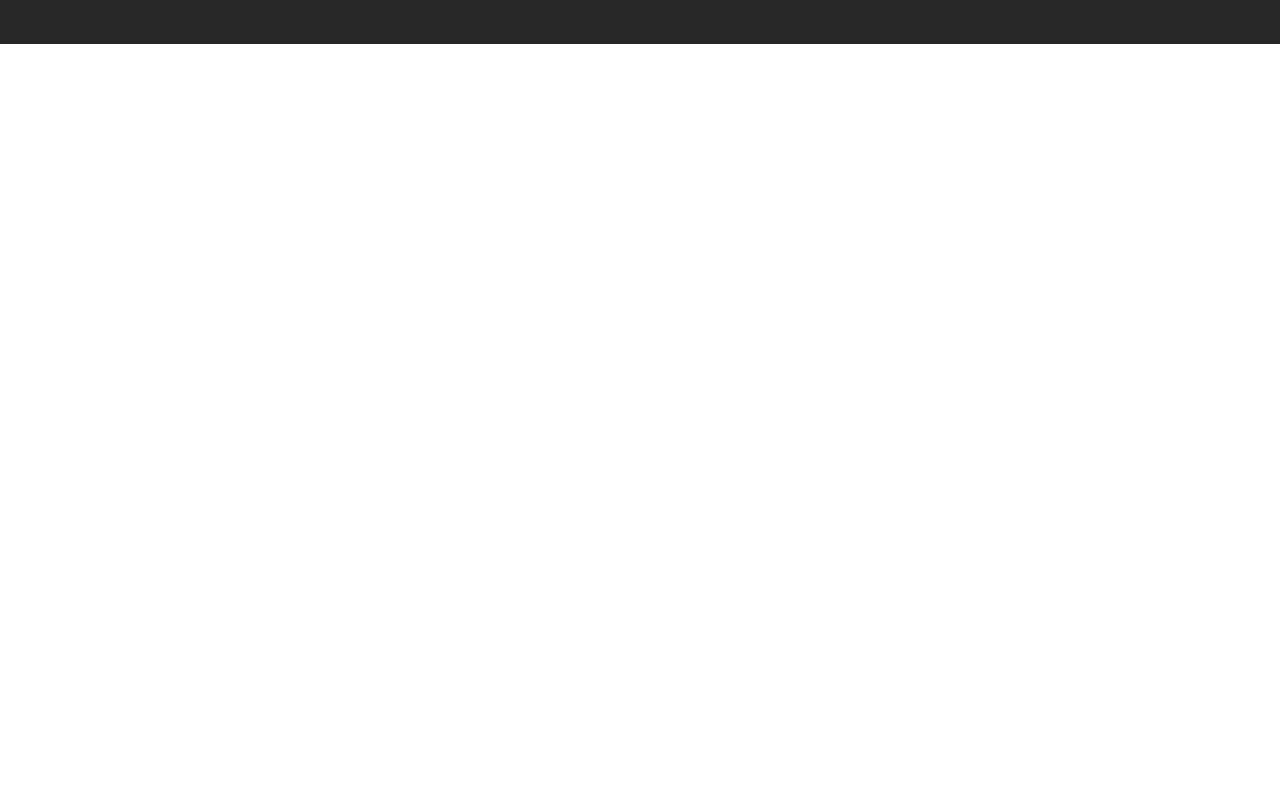
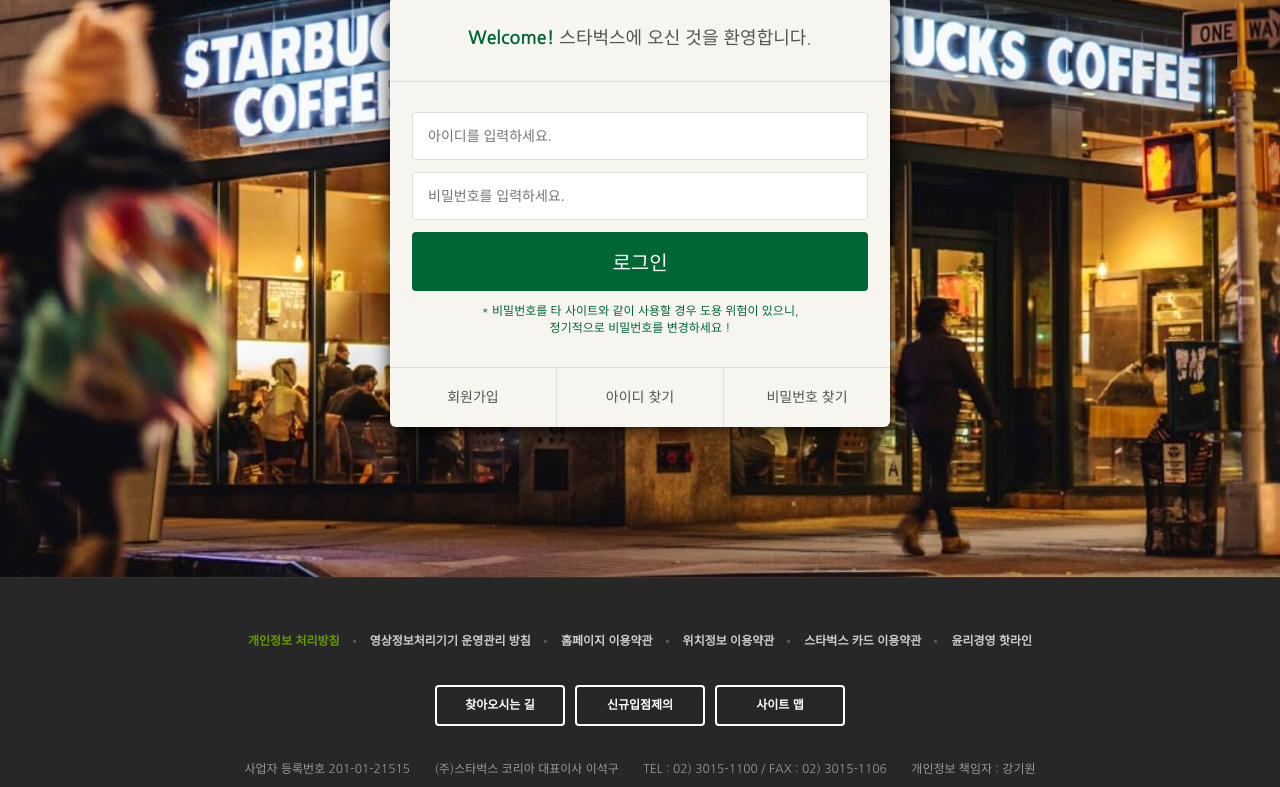
Before and after one commit to L-MING-B/starbucks, a plain HTML site: page signin/index.html in a window 1280 px wide. Shown: the part 290-1077 px from the top of the page. Before the commit the page ends 800 px from the top, so only its background shows below. Drawn offline with nearby package versions, Linux system fonts and the light colour scheme.

Commit message:
로그인 페이지 완성

```diff
--- /dev/null
+++ b/css/signin.css
@@ -0,0 +1,79 @@
+.signin {
+  margin-top: 120px;
+  padding: 100px 0 150px;
+  background-image: url("../images/signin_bg.jpg");
+  background-repeat: no-repeat;
+  background-position: center;
+  background-attachment: fixed;
+  background-size: cover;
+}
+.signin h1 {
+  color: #fff;
+  font-size: 30px;
+  font-weight: 700;
+  text-align: center;
+  margin-bottom: 24px;
+}
+.signin__card {
+  width: 500px;
+  margin: 0 auto;
+  border-radius: 6px;
+  background-color: #F6F5F0;
+  box-shadow: 2px 2px 20px rgba(0, 0, 0, 3);
+  color: #555;
+}
+.signin__card h2 {
+  padding: 30px;
+  font-size: 18px;
+  text-align: center;
+  border-bottom: 1px solid #ddd;
+}
+.signin__card h2 strong {
+  font-weight: 700;
+  color: #006633;
+}
+.signin__card form {
+  padding: 30px 22px;
+}
+.signin__card form input {
+  width: 100%;
+  margin-bottom: 12px;
+  padding: 15px;
+  border: 1px solid #ddd;
+  border-radius: 4px;
+  outline: none;
+  box-sizing: border-box;
+  font-size: 14px;
+}
+.signin__card form [type="submit"] {
+  background-color: #006633;
+  border: none;
+  color: #fff;
+  font-size: 20px;
+  cursor: pointer;
+}
+.signin__card form p {
+  font-size: 12px;
+  color: #006633;
+  text-align: center;
+}
+.signin__card .actions {
+  display: flex;
+  border-top: 1px solid #ddd;
+}
+.signin__card .actions a {
+  flex-grow: 1;
+  /* 증가너비 1 = 1:1:1 */
+  flex-basis: 0;
+  text-align: center;
+  padding: 20px;
+  color: #555;
+  font-size: 14px;
+  border-right: 1px solid #ddd;
+}
+.signin__card .actions a:last-child {
+  border-right: none;
+}
+.signin__card .actions a:hover {
+  text-decoration: underline;
+}
--- a/signin/index.html
+++ b/signin/index.html
@@ -21,13 +21,14 @@
   <meta property="twitter:url" content="https://starbucks.co.kr" />
 
 
-  <link rel="icon" href="favicon.png" />
+  <link rel="icon" href="./favicon.png" />
   <link rel="stylesheet" href="https://cdn.jsdelivr.net/npm/reset-css@5.0.2/reset.min.css" />
   <link rel="preconnect" href="https://fonts.googleapis.com">
-    <link rel="preconnect" href="https://fonts.gstatic.com" crossorigin>
-    <link href="https://fonts.googleapis.com/css2?family=Nanum+Gothic:wght@400;700&display=swap" rel="stylesheet">
-    <link rel="stylesheet" href="https://fonts.googleapis.com/icon?family=Material+Icons" />
-    <link rel="stylesheet" href="../css/common.css" />
+  <link rel="preconnect" href="https://fonts.gstatic.com" crossorigin>
+  <link href="https://fonts.googleapis.com/css2?family=Nanum+Gothic:wght@400;700&display=swap" rel="stylesheet">
+  <link rel="stylesheet" href="https://fonts.googleapis.com/icon?family=Material+Icons" />
+  <link rel="stylesheet" href="../css/common.css" />
+  <link rel="stylesheet" href="../css/signin.css" />
 
 
     <script defer src="../js/common.js"></script>
@@ -364,9 +365,30 @@
 
 </header>
 
-<secction class="signin">
 
-</secction>
+<section class="signin">
+  <h1>로그인</h1>
+  <div class="signin__card">
+    <h2>
+      <strong>Welcome!</strong> 스타벅스에 오신 것을 환영합니다.
+    </h2>
+    <form >
+      <input type="text" placeholder="아이디를 입력하세요." />
+      <input type="password" placeholder="비밀번호를 입력하세요." />
+      <input type="submit" value="로그인" />
+      <!-- 어딘가로 제출할것이니? 라는 의사를 제출 -->
+      <p>
+        * 비밀번호를 타 사이트와 같이 사용할 경우 도용 위험이 있으니, <br />
+        정기적으로 비밀번호를 변경하세요 !
+      </p>
+    </form>
+    <div class="actions">
+      <a href="javascript:void(0)">회원가입</a>
+      <a href="javascript:void(0)">아이디 찾기</a>
+      <a href="javascript:void(0)">비밀번호 찾기</a>
+    </div>
+  </div>
+</section>
 
   <!-- FOOTER -->
   <footer>
```
